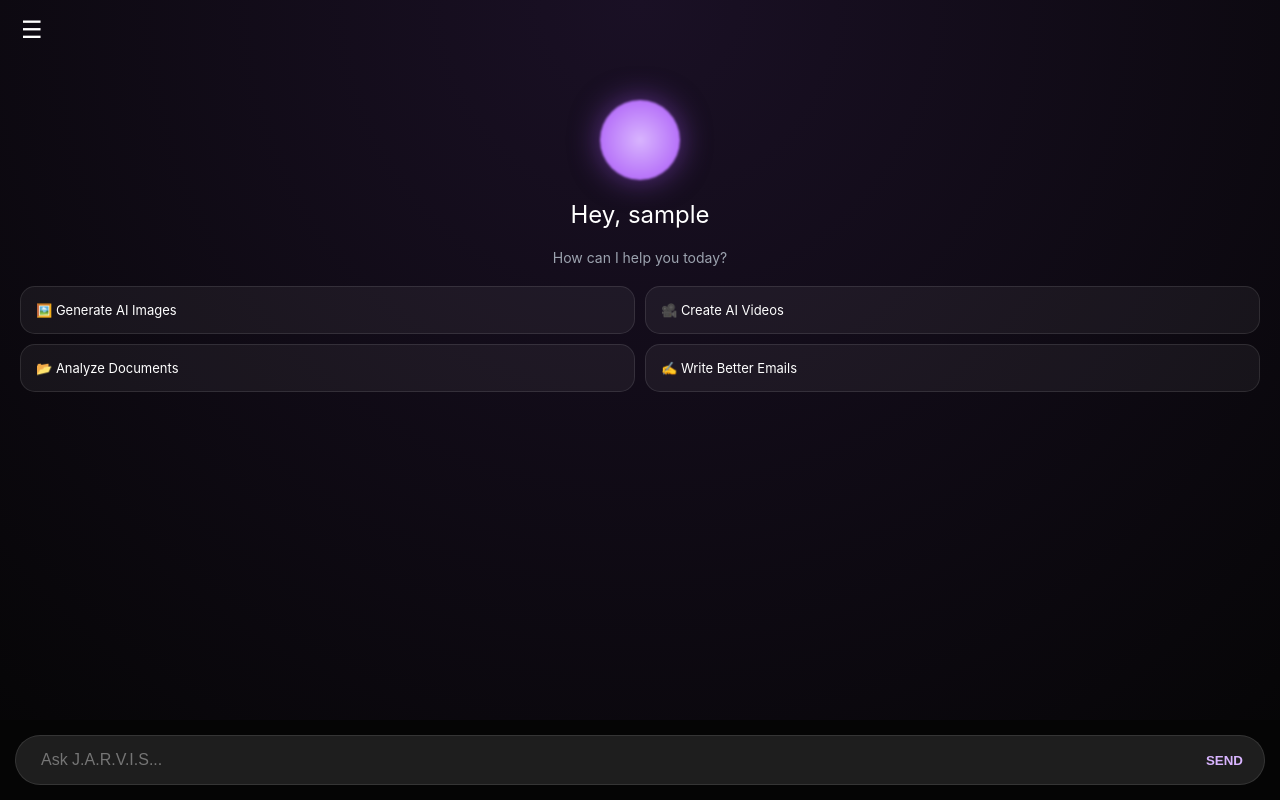
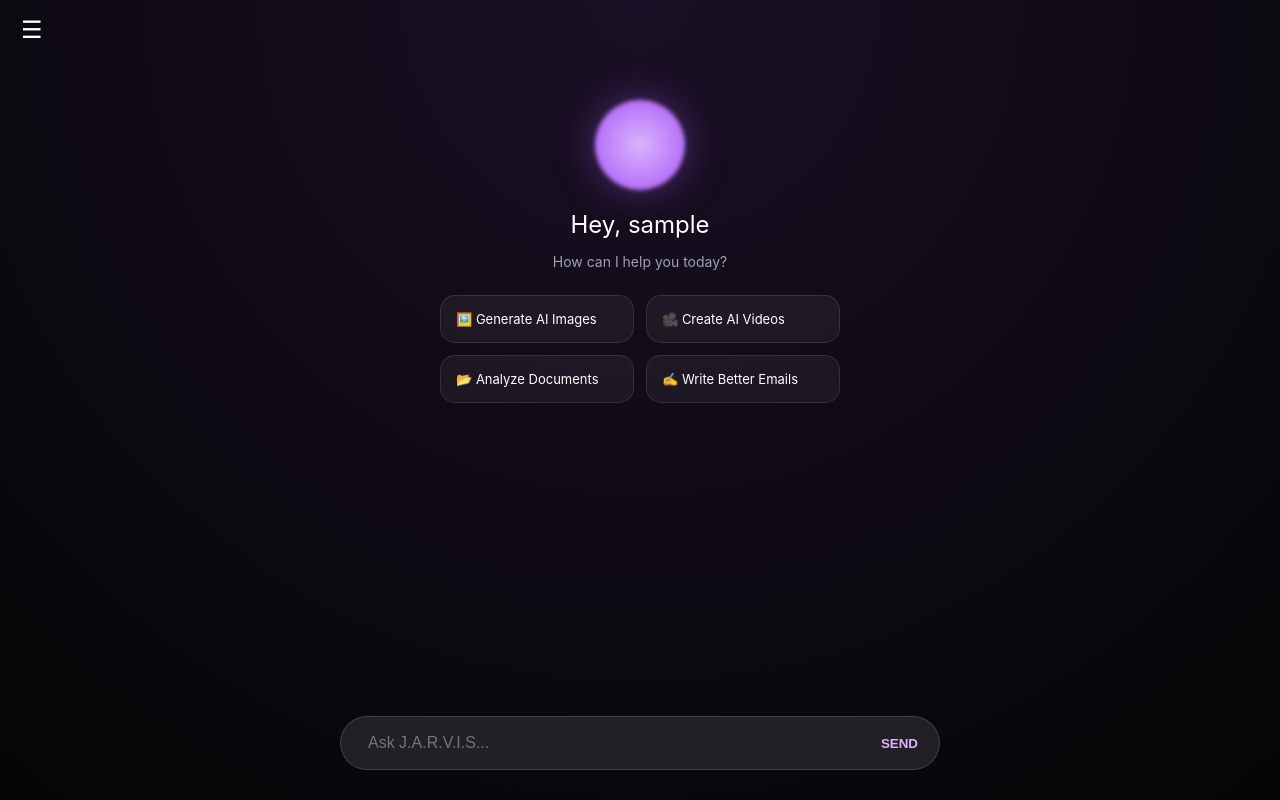
Before and after one commit to raunakkhanagwal9-web/Jarvis_ai, a Flask app: page / in a window 1280 px wide. Run offline with Flask 3, Linux system fonts and the light colour scheme; the visitor is signed in with stand-in values (Sample User, id 1); some libraries are stand-ins or nearby versions; some web fonts are replaced.

Commit message:
Refactor index.html for improved structure and styles

```diff
--- a/templates/index.html
+++ b/templates/index.html
@@ -3,59 +3,43 @@
 <head>
     <meta charset="UTF-8">
     <meta name="viewport" content="width=device-width, initial-scale=1.0, maximum-scale=1.0, user-scalable=no">
-    <title>J.A.R.V.I.S. | Personal AI</title>
+    <title>J.A.R.V.I.S.</title>
     <link href="https://fonts.googleapis.com/css2?family=SF+Pro+Display:wght@300;400;600&display=swap" rel="stylesheet">
     <script src="https://cdn.jsdelivr.net/npm/marked/marked.min.js"></script>
-
     <style>
         * { box-sizing: border-box; }
-        :root {
-            --bg-gradient: radial-gradient(circle at top, #1a1025 0%, #050505 100%);
-        }
         body {
             margin: 0; padding: 0;
-            height: 100dvh; overflow: hidden;
-            font-family: -apple-system, BlinkMacSystemFont, "Segoe UI", Roboto, sans-serif;
-            background: #050505; color: white;
+            height: 100dvh; background: radial-gradient(circle at top, #1a1025 0%, #050505 100%);
+            color: white; font-family: -apple-system, sans-serif; overflow: hidden;
         }
 
-        /* --- Old Sidebar Layout --- */
-        .sidebar {
-            position: fixed; left: -280px; top: 0; width: 280px; height: 100%;
-            background: rgba(10, 10, 10, 0.95); backdrop-filter: blur(20px);
-            z-index: 1000; transition: 0.3s ease;
-            padding: 20px; display: flex; flex-direction: column;
-        }
+        /* --- Sidebar --- */
+        .sidebar { position: fixed; left: -280px; top: 0; width: 280px; height: 100%; background: rgba(10,10,10,0.95); backdrop-filter: blur(20px); z-index: 1000; transition: 0.3s; padding: 20px; display: flex; flex-direction: column; }
         .sidebar.active { left: 0; }
-        .menu-btn { position: absolute; top: 15px; left: 15px; z-index: 1001; background: none; border: none; color: white; font-size: 24px; cursor: pointer; }
+        .menu-btn { position: absolute; top: 15px; left: 15px; background: none; border: none; color: white; font-size: 24px; cursor: pointer; z-index: 1001; }
 
-        .new-chat-btn { background: #7c3aed; color: white; border: none; padding: 12px; border-radius: 12px; font-weight: 600; cursor: pointer; margin-top: 40px; }
-        .history-list { flex: 1; overflow-y: auto; margin-top: 20px; }
-        .history-item { padding: 10px; background: rgba(255,255,255,0.05); border-radius: 8px; margin-bottom: 8px; font-size: 13px; cursor: pointer; }
+        /* --- Chat Box --- */
+        .chat-box { height: 100%; overflow-y: auto; padding: 20px; padding-top: 60px; padding-bottom: 100px; display: flex; flex-direction: column; gap: 15px; }
 
-        .del-history-btn { background: none; border: 1px solid rgba(255, 77, 77, 0.3); color: #ff4d4d; padding: 10px; border-radius: 10px; cursor: pointer; font-size: 12px; margin-top: 10px; }
-
-        /* --- Chat Layout --- */
-        .container { display: flex; flex-direction: column; height: 100%; background: var(--bg-gradient); }
-        .chat-box { flex: 1; overflow-y: auto; padding: 20px; padding-top: 60px; display: flex; flex-direction: column; gap: 15px; }
-
-        /* --- Welcome UI (Purana Wala) --- */
-        #main-ui { text-align: center; padding-top: 40px; }
-        .orb { width: 80px; height: 80px; background: radial-gradient(circle, #d8b4fe 0%, #a855f7 100%); border-radius: 50%; margin: 0 auto 20px; filter: blur(1px); box-shadow: 0 0 30px rgba(168, 85, 247, 0.5); }
-        .grid-container { display: grid; grid-template-columns: 1fr 1fr; gap: 10px; margin-top: 20px; }
+        /* --- Original Welcome UI --- */
+        #main-ui { text-align: center; margin-top: 40px; }
+        .orb { width: 90px; height: 90px; background: radial-gradient(circle, #d8b4fe 0%, #a855f7 100%); border-radius: 50%; margin: 0 auto 20px; filter: blur(2px); box-shadow: 0 0 40px rgba(168, 85, 247, 0.4); }
+        .grid-container { display: grid; grid-template-columns: 1fr 1fr; gap: 12px; max-width: 400px; margin: 20px auto; }
         .card { background: rgba(255,255,255,0.05); border: 1px solid rgba(255,255,255,0.1); border-radius: 15px; padding: 15px; font-size: 13px; text-align: left; }
 
         /* --- Messages --- */
-        .message { max-width: 85%; padding: 12px 16px; border-radius: 18px; font-size: 15.5px; line-height: 1.6; word-wrap: break-word; animation: fadeIn 0.2s ease; }
-        .bot { background: rgba(255, 255, 255, 0.08); align-self: flex-start; border-bottom-left-radius: 4px; }
-        .user { background: #7c3aed; align-self: flex-end; border-bottom-right-radius: 4px; }
+        .message { max-width: 85%; padding: 12px 16px; border-radius: 18px; line-height: 1.6; font-size: 15.5px; animation: fadeIn 0.2s ease; }
+        .user { align-self: flex-end; background: #7c3aed; border-bottom-right-radius: 4px; }
+        .bot { align-self: flex-start; background: rgba(255,255,255,0.08); border-bottom-left-radius: 4px; }
+
+        /* --- Original Floating Search Bar --- */
+        .input-area { position: fixed; bottom: 30px; width: 100%; padding: 0 20px; z-index: 10; }
+        .input-wrapper { background: rgba(255,255,255,0.1); backdrop-filter: blur(15px); border-radius: 30px; display: flex; padding: 5px 15px; border: 1px solid rgba(255,255,255,0.15); max-width: 600px; margin: 0 auto; }
+        input { flex: 1; background: none; border: none; color: white; padding: 12px; outline: none; font-size: 16px; }
+        .send-btn { background: none; border: none; color: #d8b4fe; font-weight: 600; cursor: pointer; padding-left: 10px; }
+
         @keyframes fadeIn { from { opacity: 0; } to { opacity: 1; } }
-
-        /* --- Input --- */
-        .input-area { padding: 15px; background: #050505; }
-        .input-wrapper { background: rgba(255,255,255,0.1); border-radius: 25px; display: flex; padding: 5px 15px; border: 1px solid rgba(255,255,255,0.1); }
-        input { flex: 1; background: none; border: none; color: white; padding: 10px; outline: none; font-size: 16px; }
-        .send-btn { background: none; border: none; color: #d8b4fe; font-weight: 600; cursor: pointer; }
     </style>
 </head>
 <body>
@@ -63,19 +47,18 @@
     <button class="menu-btn" onclick="toggleSidebar()">☰</button>
 
     <div class="sidebar" id="sidebar">
-        <button class="new-chat-btn" onclick="location.reload()">+ New Chat</button>
-        <div class="history-list" id="historyList">
+        <button style="background:#7c3aed; border:none; color:white; padding:12px; border-radius:10px; margin-top:40px; cursor:pointer;" onclick="location.reload()">+ New Chat</button>
+        <div id="historyList" style="margin-top:20px; flex:1; overflow-y:auto;">
             <h4 style="color: #6b7280; font-size: 11px; text-transform: uppercase;">Recent</h4>
         </div>
-        <button class="del-history-btn" onclick="clearHistory()">🗑️ Clear History</button>
+        <button style="background:none; border:1px solid rgba(255,0,0,0.3); color:#ff4d4d; padding:10px; border-radius:10px; cursor:pointer; font-size:12px;" onclick="clearHistory()">🗑️ Clear History</button>
     </div>
 
-    <div class="container">
     <div class="chat-box" id="chatBox">
         <div id="main-ui">
             <div class="orb"></div>
-                <h2 style="font-weight: 400;">Hey, {{ name }}</h2>
-                <p style="color: #9ca3af; font-size: 14px;">How can I help you today?</p>
+            <h2 style="font-weight: 400; margin-bottom: 5px;">Hey, {{ name }}</h2>
+            <p style="color: #9ca3af; font-size: 14px; margin-bottom: 25px;">How can I help you today?</p>
             <div class="grid-container">
                 <div class="card">🖼️ Generate AI Images</div>
                 <div class="card">🎥 Create AI Videos</div>
@@ -87,20 +70,18 @@
 
     <div class="input-area">
         <div class="input-wrapper">
-                <input type="text" id="userInput" placeholder="Ask J.A.R.V.I.S...">
+            <input type="text" id="userInput" placeholder="Ask J.A.R.V.I.S..." autocomplete="off">
             <button class="send-btn" onclick="sendMessage()">SEND</button>
-            </div>
         </div>
     </div>
 
     <script>
         const input = document.getElementById('userInput');
         const chatBox = document.getElementById('chatBox');
-        const sidebar = document.getElementById('sidebar');
 
         function toggleSidebar() {
-            sidebar.classList.toggle('active');
-            if(sidebar.classList.contains('active')) loadHistory();
+            document.getElementById('sidebar').classList.toggle('active');
+            loadHistory();
         }
 
         async function loadHistory() {
@@ -110,7 +91,7 @@
             list.innerHTML = `<h4 style="color: #6b7280; font-size: 11px; text-transform: uppercase;">Recent</h4>`;
             data.history.forEach(item => {
                 const div = document.createElement('div');
-                div.className = 'history-item';
+                div.style = "padding:10px; background:rgba(255,255,255,0.05); border-radius:8px; margin-bottom:8px; font-size:13px; cursor:pointer;";
                 div.innerText = item.query;
                 div.onclick = () => { input.value = item.query; toggleSidebar(); };
                 list.appendChild(div);
@@ -129,7 +110,6 @@
             if (!query) return;
             document.getElementById('main-ui').style.display = 'none';
 
-            // User Message
             const uDiv = document.createElement('div');
             uDiv.className = 'message user';
             uDiv.innerText = query;
@@ -137,7 +117,6 @@
             input.value = '';
             chatBox.scrollTop = chatBox.scrollHeight;
 
-            // Bot Placeholder
             const jDiv = document.createElement('div');
             jDiv.className = 'message bot';
             jDiv.innerText = "...";
@@ -150,7 +129,7 @@
             });
             const data = await res.json();
 
-            // 🔥 SUPER FAST REPLY (No typing animation)
+            // FAST REPLY
             jDiv.innerHTML = marked.parse(data.reply);
             chatBox.scrollTop = chatBox.scrollHeight;
         }
```
Lines whose indentation alone changed are shown as unchanged.
